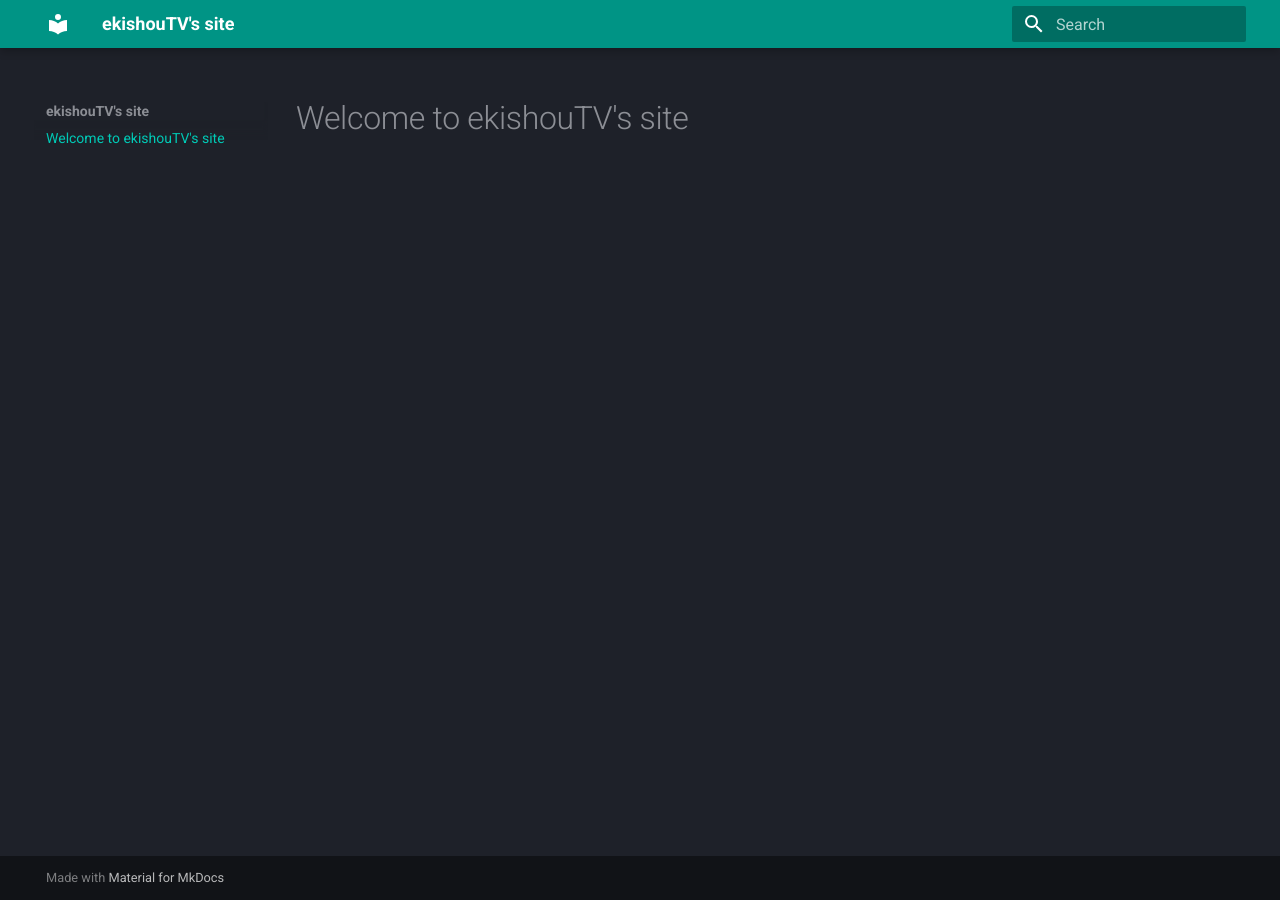
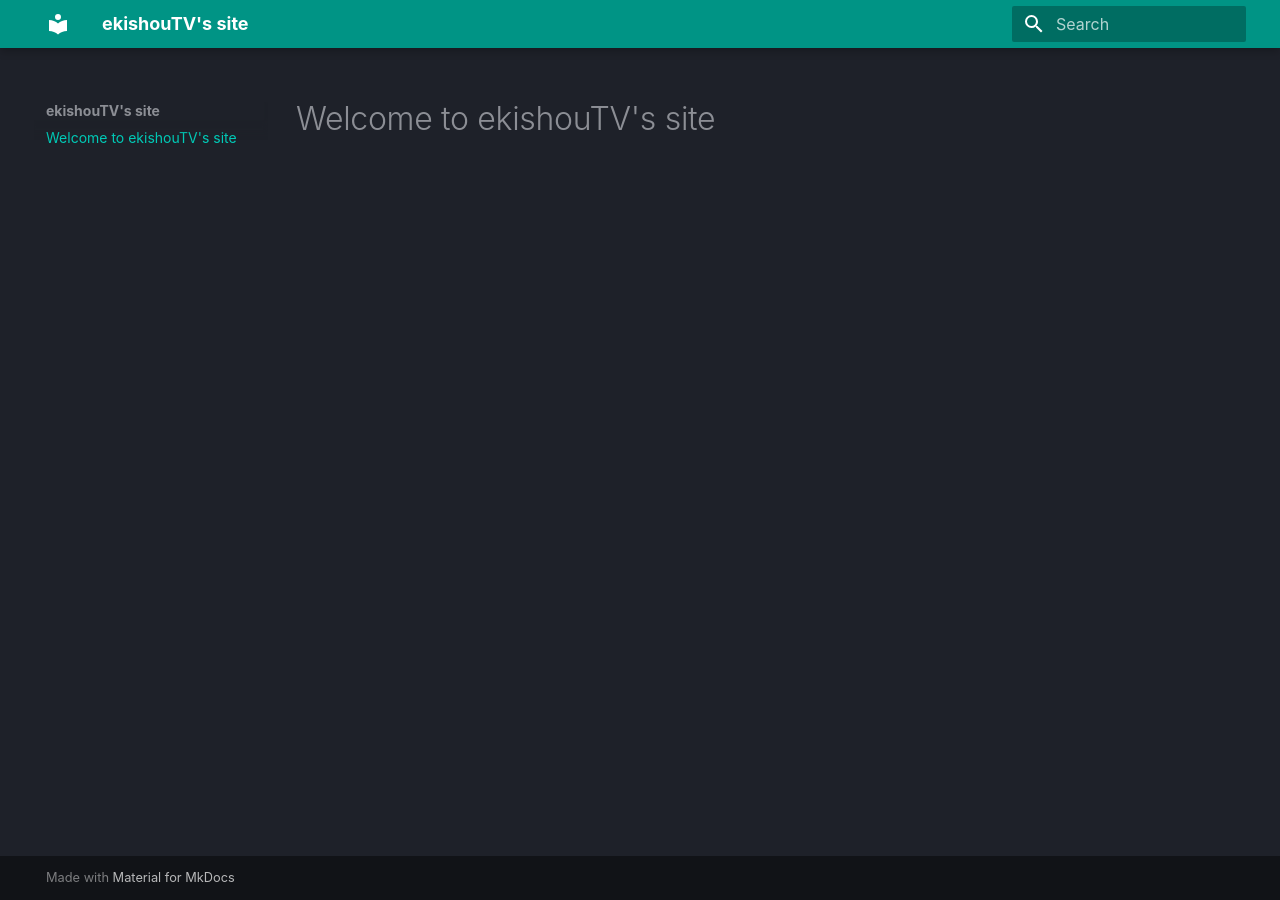
Before and after one commit to ekishouTV/ekishouTV.github.io, an MkDocs documentation site: the page built from docs/index.md, in a window 1280 px wide. Built offline with MkDocs 1.6.1 and Material for MkDocs 9.7.7, drawn with Linux system fonts in a browser that asks for light colours; some web fonts are replaced.

Commit message:
feat: 💄 use font: Zen Kaku Gothic Antique

```diff
--- a/mkdocs.yml
+++ b/mkdocs.yml
@@ -6,6 +6,8 @@ theme:
     scheme: slate
     primary: teal
     accent: amber
+  font:
+    text: Zen Kaku Gothic Antique
 
 plugins:
   - search
```
